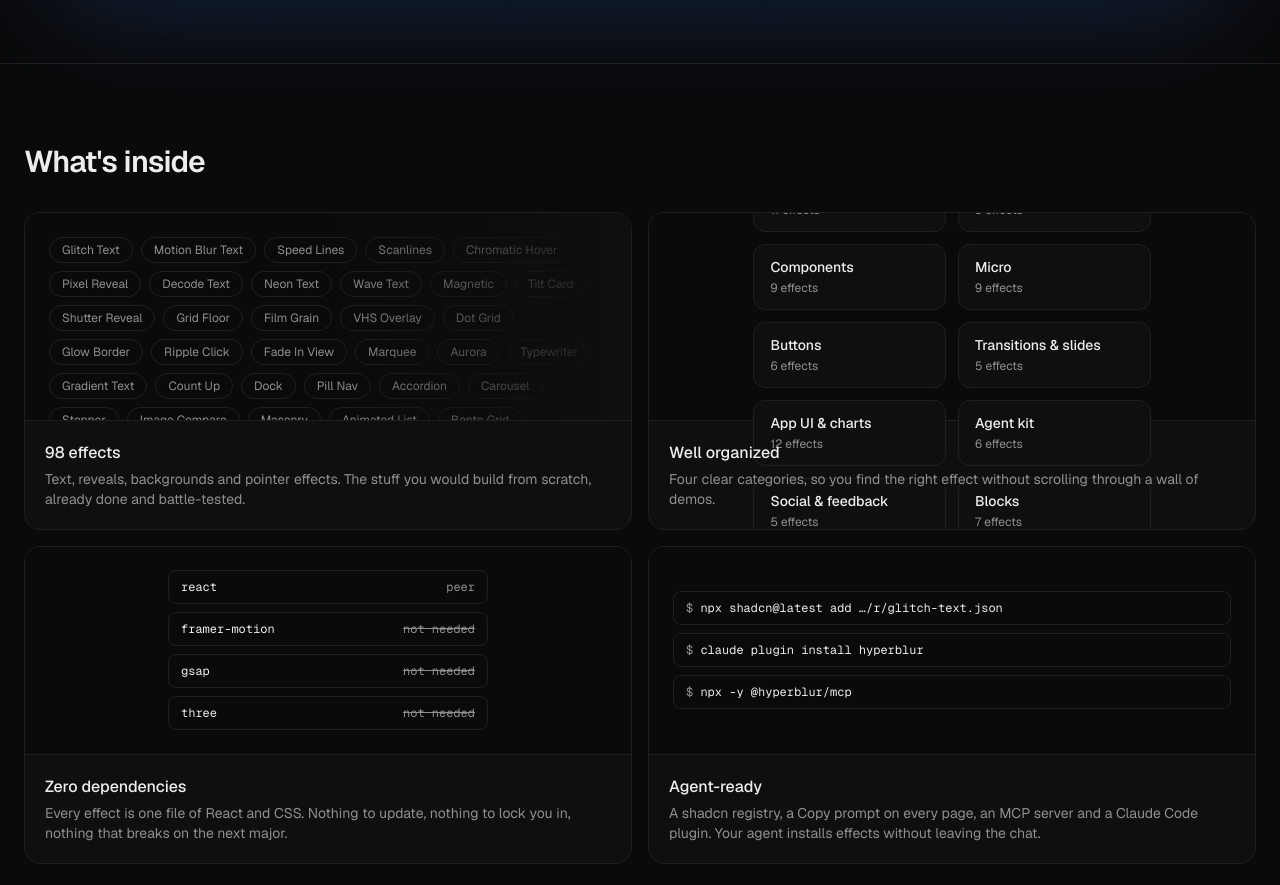
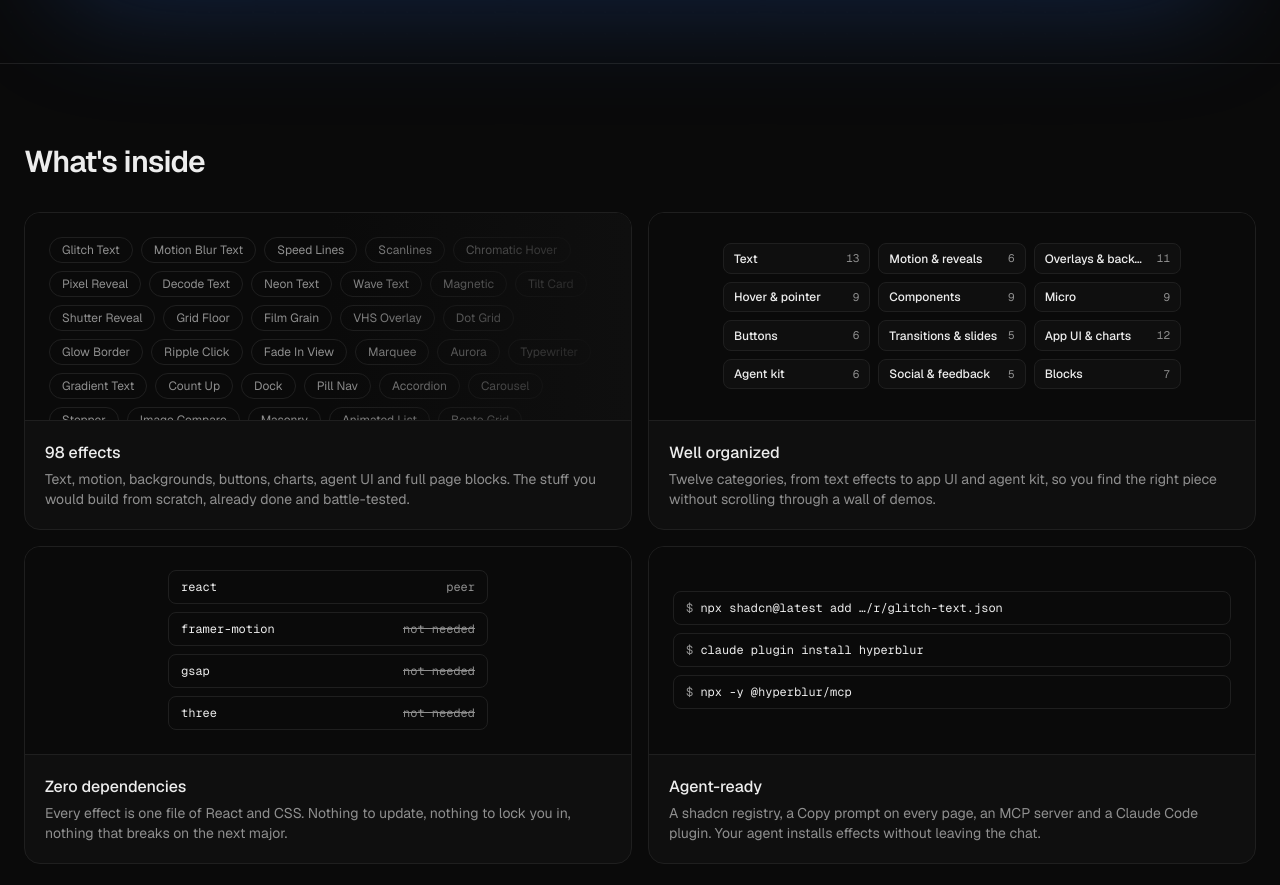
Before and after one commit to Hyperblur/Hyperblur, a Next.js app in the folder web/: page / in a window 1280 px wide. Shown: the part 892-1777 px from the top of the page. Built offline with nearby package versions, Linux system fonts and the light colour scheme; no server answers.

Commit message:
Fit twelve categories in the home bento and rebalance split-flap tiles

```diff
--- a/web/src/app/page.tsx
+++ b/web/src/app/page.tsx
@@ -73,20 +73,23 @@ export default function Home() {
             <div className="p-5">
               <h3 className="font-medium">{effects.length} effects</h3>
               <p className="mt-1 text-sm text-muted">
-                Text, reveals, backgrounds and pointer effects. The stuff you would build from scratch,
-                already done and battle-tested.
+                Text, motion, backgrounds, buttons, charts, agent UI and full page blocks. The stuff you
+                would build from scratch, already done and battle-tested.
               </p>
             </div>
           </div>
 
           <div className="overflow-hidden rounded-2xl border border-line bg-surface">
             <div className="flex h-52 items-center justify-center border-b border-line bg-bg">
-              <div className="grid grid-cols-2 gap-3">
+              <div className="grid w-full max-w-[490px] grid-cols-3 gap-2 px-4">
                 {categories.map((c) => (
-                  <div key={c.id} className="rounded-xl border border-line bg-surface px-4 py-3 text-sm">
-                    <span className="block font-medium">{c.label}</span>
-                    <span className="text-xs text-muted">
-                      {effects.filter((e) => e.category === c.id).length} effects
+                  <div
+                    key={c.id}
+                    className="flex min-w-0 items-center justify-between gap-2 rounded-lg border border-line bg-surface px-2.5 py-1.5"
+                  >
+                    <span className="truncate text-xs font-medium">{c.label}</span>
+                    <span className="shrink-0 font-mono text-[11px] text-muted">
+                      {effects.filter((e) => e.category === c.id).length}
                     </span>
                   </div>
                 ))}
@@ -95,8 +98,8 @@ export default function Home() {
             <div className="p-5">
               <h3 className="font-medium">Well organized</h3>
               <p className="mt-1 text-sm text-muted">
-                Four clear categories, so you find the right effect without scrolling through a wall of
-                demos.
+                Twelve categories, from text effects to app UI and agent kit, so you find the right piece
+                without scrolling through a wall of demos.
               </p>
             </div>
           </div>
--- a/web/src/registry/demos.tsx
+++ b/web/src/registry/demos.tsx
@@ -429,7 +429,7 @@ const baseDemos: Record<string, ReactNode> = {
         <span className="font-mono text-xs text-white/70">08:42</span>
       </div>
       <Stage className="gap-3 pt-6">
-        <SplitFlapText text="LISBON" padTo={6} className="text-[34px] text-[#ffe9a8]" />
+        <SplitFlapText text="LISBON" padTo={6} className="text-[36px] text-[#ffe9a8]" />
         <div className="flex items-center gap-4 font-mono text-[10px] uppercase tracking-[0.14em] text-white/45">
           <span>HB 207</span>
           <span>Gate B12</span>
--- a/web/src/registry/hyperblur/split-flap-text.tsx
+++ b/web/src/registry/hyperblur/split-flap-text.tsx
@@ -21,7 +21,7 @@ const css = `
 }
 .hb-sf {
   display: inline-flex;
-  gap: 0.08em;
+  gap: 0.14em;
   font-family: ui-monospace, SFMono-Regular, Menlo, Consolas, monospace;
   font-weight: 700;
   line-height: 1;
@@ -30,9 +30,9 @@ const css = `
   position: relative;
   display: inline-block;
   flex: 0 0 auto;
-  width: 0.78em;
-  height: 1.3em;
-  perspective: 0.9em;
+  width: 0.98em;
+  height: 1.5em;
+  perspective: 1.2em;
   color: var(--hb-sf-fg, #f4f4f5);
 }
 .hb-sf-tile::after {
@@ -54,19 +54,23 @@ const css = `
   right: 0;
   height: 50%;
   overflow: hidden;
-  background: var(--hb-sf-bg, #151517);
+  background: var(--hb-sf-bg, #1c1c20);
+  box-shadow: inset 0 0 0 1px rgba(255, 255, 255, 0.05);
   backface-visibility: hidden;
 }
-.hb-sf-top { top: 0; border-radius: 0.1em 0.1em 0 0; transform-origin: 50% 100%; }
-.hb-sf-bot { top: 50%; border-radius: 0 0 0.1em 0.1em; transform-origin: 50% 0; }
+.hb-sf-top { top: 0; border-radius: 0.12em 0.12em 0 0; transform-origin: 50% 100%; }
+.hb-sf-bot { top: 50%; border-radius: 0 0 0.12em 0.12em; transform-origin: 50% 0; background: var(--hb-sf-bg, #19191c); }
 .hb-sf-ch {
   position: absolute;
   left: 0;
   right: 0;
   height: 200%;
+  font-size: 0.92em;
   display: flex;
   align-items: center;
   justify-content: center;
+  padding-top: 0.14em;
+  box-sizing: border-box;
 }
 .hb-sf-top .hb-sf-ch { top: 0; }
 .hb-sf-bot .hb-sf-ch { top: -100%; }
```
